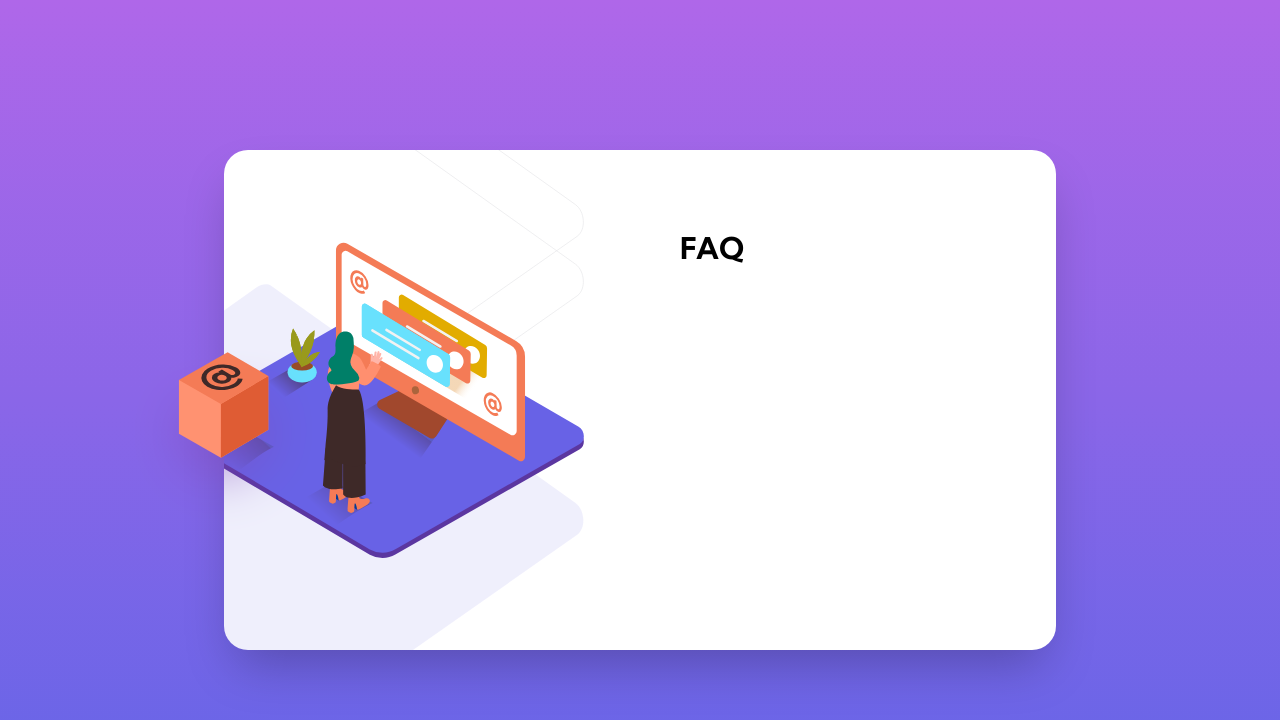
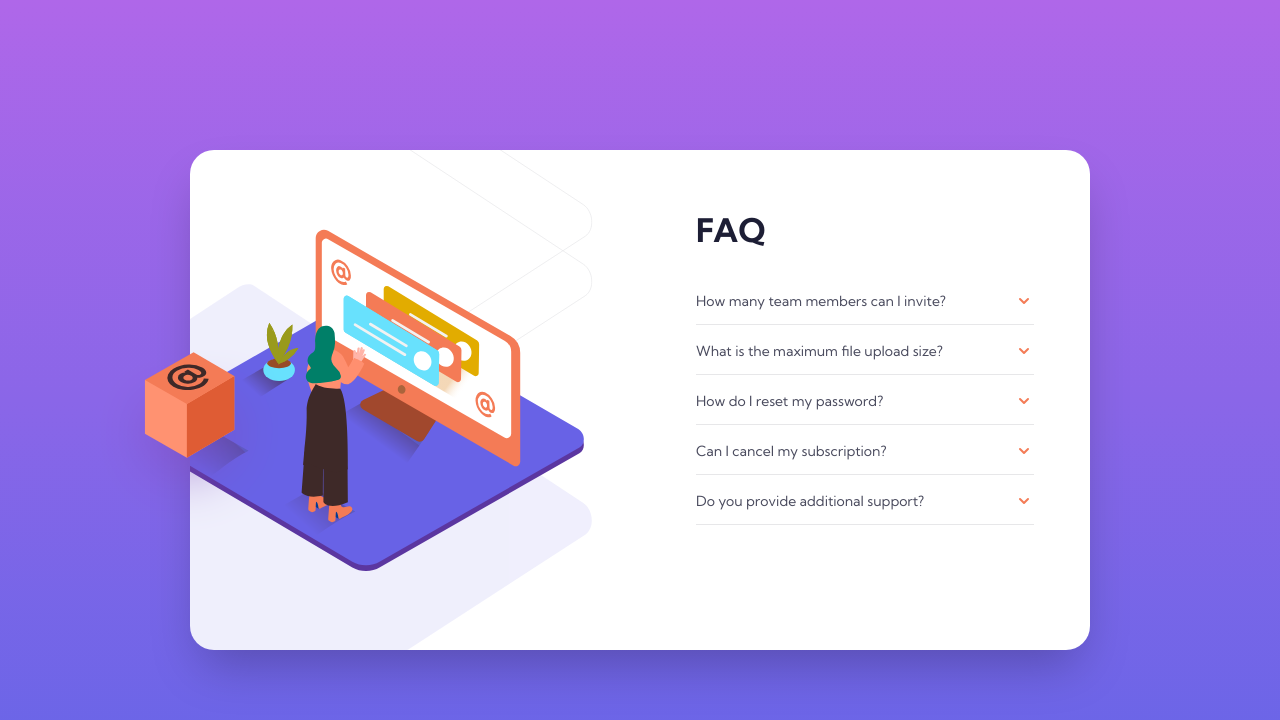
Before and after one commit to AlMon/faq-accordion, a Next.js app: page / in a window 1280 px wide. Shown: the top 720 px of the page. Built offline with nearby package versions, Linux system fonts and the light colour scheme.

Commit message:
Finish desktop design and functionality

```diff
--- a/package.json
+++ b/package.json
@@ -8,6 +8,8 @@
     "start": "next start"
   },
   "dependencies": {
+    "@headlessui/react": "^1.1.1",
+    "@heroicons/react": "^1.0.1",
     "next": "10.2.0",
     "react": "17.0.2",
     "react-dom": "17.0.2"
--- a/pages/index.js
+++ b/pages/index.js
@@ -1,21 +1,24 @@
+import { Disclosure, Transition } from '@headlessui/react'
+import { ChevronDownIcon } from '@heroicons/react/solid'
 import Head from 'next/head'
+import faqData from '../services/faqData'
 
 export default function Home() {
   return (
     <div
-      className='overflow-hidden text-[12px]'
+      className='overflow-hidden text-[14px] text-[#1d1e35]'
       style={{
         background:
           'linear-gradient(180deg, rgba(175,103,233,1) 0%, rgba(101,101,231,1) 100%)',
       }}
     >
       <Head>
-        <title>FAQ Accordion</title>
+        <title>FAQ Accordion Card</title>
         <link rel='icon' href='/favicon.png' />
       </Head>
 
       <main className='flex min-h-screen items-center justify-center'>
-        <div className='bg-white max-w-4xl h-[500px] rounded-3xl grid grid-cols-2 relative shadow-2xl'>
+        <div className='bg-white w-[900px] h-[500px] rounded-3xl grid grid-cols-2 relative shadow-2xl mx-20'>
           <img
             src='/illustration-box-desktop.svg'
             alt='Box illustration desktop'
@@ -33,8 +36,50 @@ export default function Home() {
               className='absolute bottom-10 -left-40 transform scale-150 h-full'
             />
           </div>
-          <div>
-            <h1 className='text-3xl font-bold mt-20 mb-10 mx-10'>FAQ</h1>
+          <div className='px-14'>
+            <h1 className='text-[32.5px] font-bold mt-14 mb-5'>FAQ</h1>
+
+            {faqData.map(({ question, answer }, index) => (
+              <Disclosure key={index}>
+                {({ open }) => (
+                  <>
+                    <Disclosure.Button className='w-full flex pt-4 pb-3 border-b-[1px] border-[#e7e7e9] justify-between'>
+                      <p
+                        className={`text-[#4a4b5e] hover:text-[#f47c57] ${
+                          open
+                            ? 'font-bold text-[#1d1e35] hover:text-[#1d1e35]'
+                            : ''
+                        }`}
+                      >
+                        {question}
+                      </p>
+                      <ChevronDownIcon
+                        className={`h-5 w-5 text-[#f47c57] ${
+                          open ? 'transform rotate-180' : ''
+                        }`}
+                      />
+                    </Disclosure.Button>
+
+                    <Transition
+                      show={open}
+                      enter='transition duration-100 ease-out'
+                      enterFrom='transform scale-95 opacity-0'
+                      enterTo='transform scale-100 opacity-100'
+                      leave='transition duration-75 ease-out'
+                      leaveFrom='transform scale-100 opacity-100'
+                      leaveTo='transform scale-95 opacity-0'
+                    >
+                      <Disclosure.Panel
+                        static
+                        className='mt-3 mb-1 text-[12px] text-[#787887]'
+                      >
+                        {answer}
+                      </Disclosure.Panel>
+                    </Transition>
+                  </>
+                )}
+              </Disclosure>
+            ))}
           </div>
         </div>
       </main>
--- /dev/null
+++ b/services/faqData.js
@@ -0,0 +1,26 @@
+const faqData = [
+  {
+    question: `How many team members can I invite?`,
+    answer: `You can invite up to 2 additional users on the Free plan. There is no limit on
+        team members for the Premium plan.`,
+  },
+  {
+    question: `What is the maximum file upload size?`,
+    answer: `No more than 2GB. All files in your account must fit your allotted storage space.`,
+  },
+  {
+    question: `How do I reset my password?`,
+    answer: `Click “Forgot password” from the login page or “Change password” from your profile page.
+    A reset link will be emailed to you.`,
+  },
+  {
+    question: `Can I cancel my subscription?`,
+    answer: `Yes! Send us a message and we’ll process your request no questions asked.`,
+  },
+  {
+    question: `Do you provide additional support?`,
+    answer: `Chat and email support is available 24/7. Phone lines are open during normal business hours.`,
+  },
+]
+
+export default faqData
```
Also changed, not shown: 1 other file (tests, documents, lock files or other folders).
